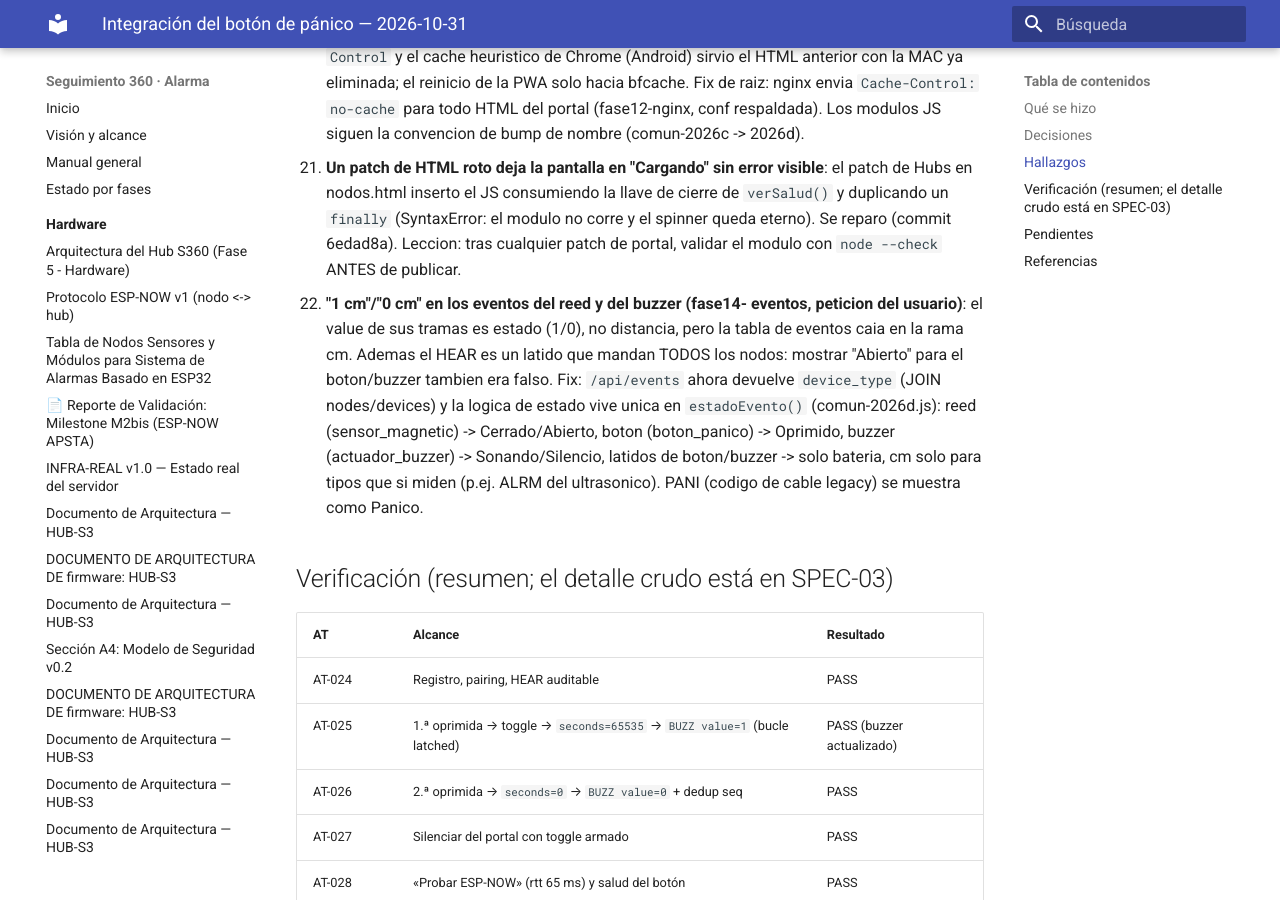
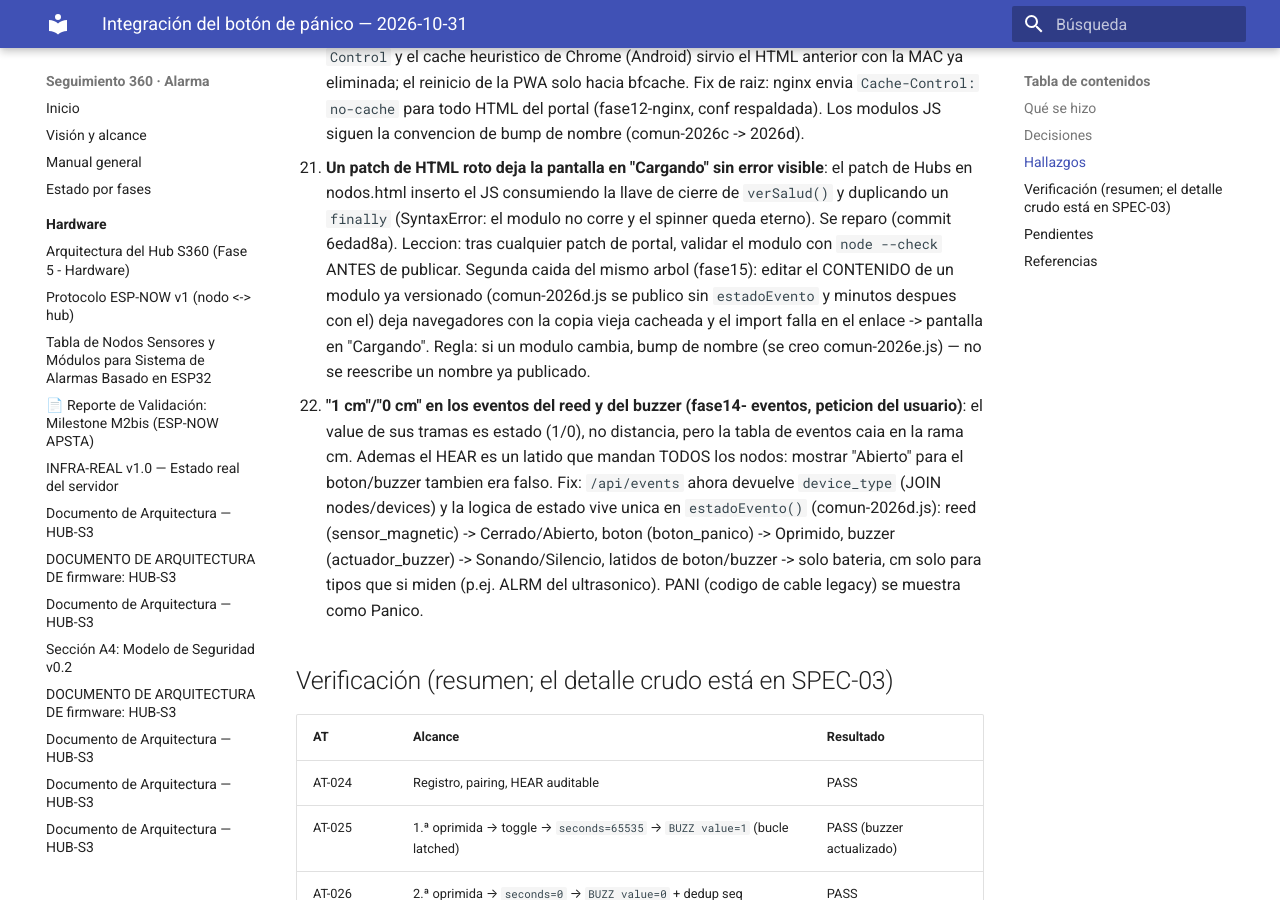
Before and after one commit to khalifa63/seguimiento360-alarma, an MkDocs documentation site: the page built from docs/operaciones/2026-10-31-integracion-boton-panico.md, in a window 1280 px wide and 900 px high, scrolled down 4647 px. Built offline with MkDocs 1.6.1 and Material for MkDocs 9.7.7, drawn with Linux system fonts in a browser that asks for light colours.

Commit message:
docs: hallazgo 20 ampliado — nunca reescribir un nombre de modulo ya publicado; bump de nombre

```diff
--- a/docs/operaciones/2026-10-31-integracion-boton-panico.md
+++ b/docs/operaciones/2026-10-31-integracion-boton-panico.md
@@ -186,7 +186,13 @@ deja rastro de decisiones, hallazgos y pendientes.
     la llave de cierre de `verSalud()` y duplicando un `finally`
     (SyntaxError: el modulo no corre y el spinner queda eterno). Se
     reparo (commit 6edad8a). Leccion: tras cualquier patch de portal,
-    validar el modulo con `node --check` ANTES de publicar.
+    validar el modulo con `node --check` ANTES de publicar. Segunda
+    caida del mismo arbol (fase15): editar el CONTENIDO de un modulo ya
+    versionado (comun-2026d.js se publico sin `estadoEvento` y minutos
+    despues con el) deja navegadores con la copia vieja cacheada y el
+    import falla en el enlace -> pantalla en "Cargando". Regla: si un
+    modulo cambia, bump de nombre (se creo comun-2026e.js) — no se
+    reescribe un nombre ya publicado.
 21. **"1 cm"/"0 cm" en los eventos del reed y del buzzer (fase14-
     eventos, peticion del usuario)**: el value de sus tramas es estado
     (1/0), no distancia, pero la tabla de eventos caia en la rama cm.
```
